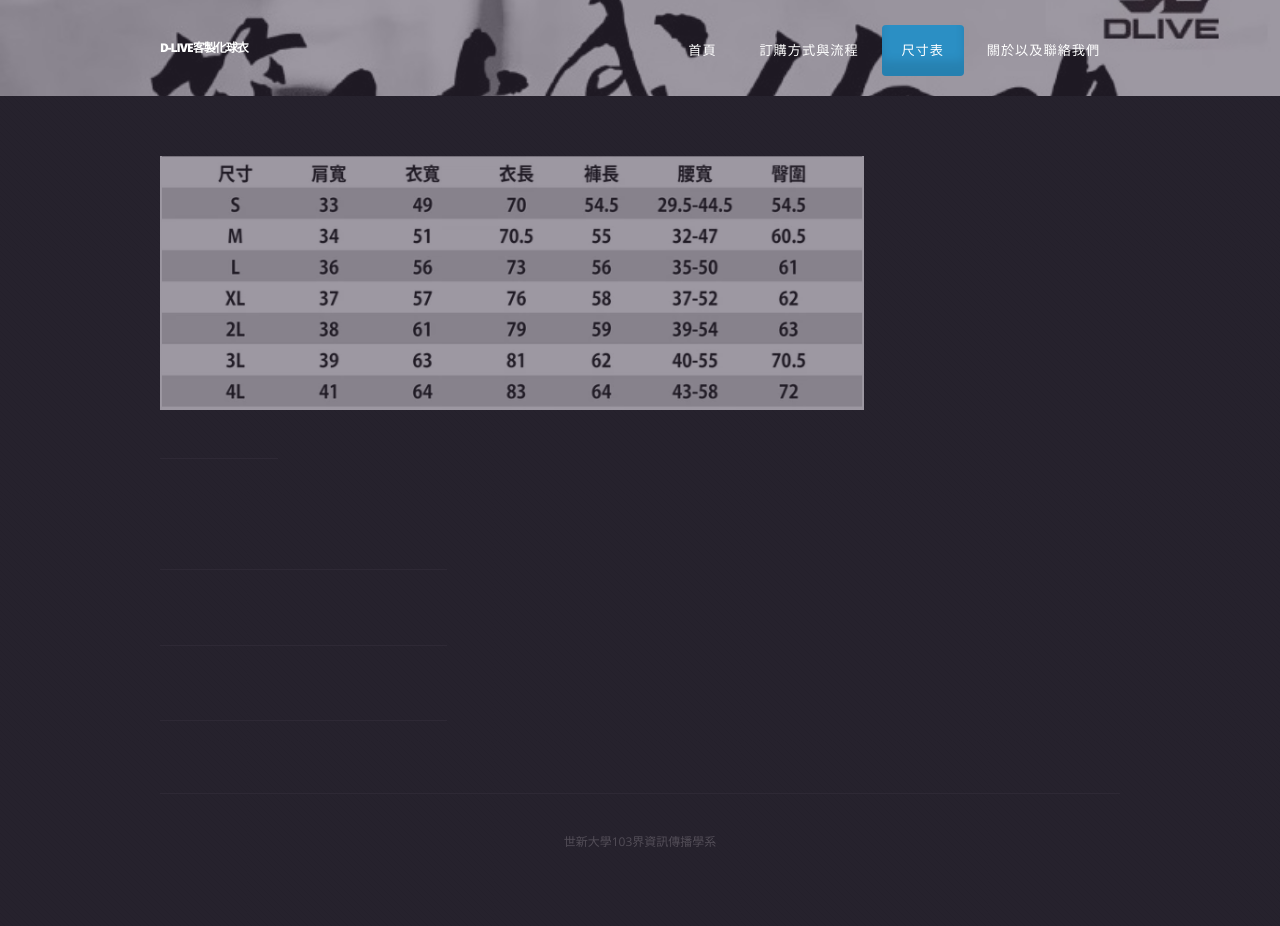
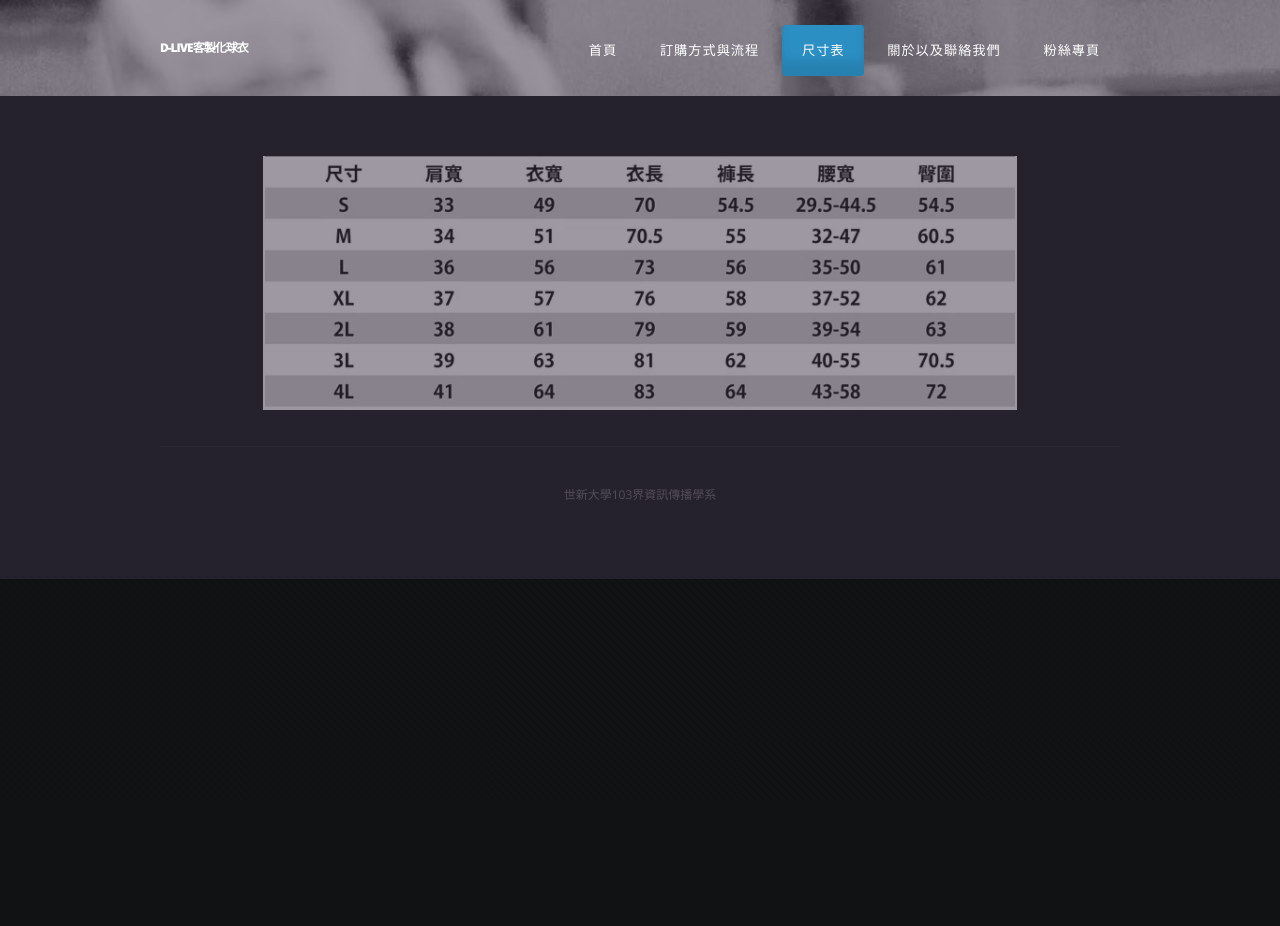
Before and after one commit to MRNo8/D-live, a plain HTML site: page twocolumn2.html in a window 1280 px wide. After the commit the page ends 800 px from the top, so only its background shows below. Drawn offline with nearby package versions, Linux system fonts and the light colour scheme.

Commit message:
v2.0 lul

```diff
--- a/css/style.css
+++ b/css/style.css
@@ -720,14 +720,9 @@ a:hover
 
 	#header-wrapper
 	{
-		/*background: url(../images/banner.jpg) no-repeat center top;
+		background: url(../images/banner.jpg) no-repeat center fixed;
 		background-size: cover;
-		position: relative;*/
-		background: url(../images/banner.jpg) no-repeat center center fixed;
-  -webkit-background-size: cover;
-  -moz-background-size: cover;
-  -o-background-size: cover;
-  background-size: cover;
+		/*position: fixed;*/
 	}
 
 	#header-wrapper:before
--- a/twocolumn2.html
+++ b/twocolumn2.html
@@ -38,6 +38,7 @@
                       <li><a href="twocolumn1.html">訂購方式與流程</a></li>
                       <li class="current_page_item"><a href="twocolumn2.html">尺寸表</a></li>
                       <li><a href="onecolumn.html">關於以及聯絡我們</a></li>
+                      <li><a href="https://www.facebook.com/Dlive-%E5%AE%A2%E8%A3%BD%E5%8C%96%E6%9C%8D%E5%8B%99-282494748926483/">粉絲專頁</a></li>
                     </ul>
                 </nav>
 
@@ -50,46 +51,17 @@
 
         	<div id="page">
             	<div class="container">
-                	<div class="row">
+                    <img src="images/尺寸表.png" width="754" height="254" style="display:block; margin:auto;" alt=""/>
+                </div>
+                            <section id="box2">
+            </div>
 
-                    	<div id="sidebar" class="4u">
-                        	<div class="row">
-                                <img src="images/尺寸表.png" width="754" height="254" alt=""/>
-                                <section id="box1" class="6u">
-                                  <h2>&nbsp;</h2>
-                                  <ul class="style4">
-
-                                        <li></li>
-                                    </ul>
-                                </section>
-</div>
-                            <section id="box2">
-<ul class="style2">
-              <li class="first">
-                                        <p>&nbsp;</p>
-                                    </li>
-                                    <li>
-                                        <p>&nbsp;</p>
-                                    </li>
-                                    <li>
-                                        <p>&nbsp;</p>
-                                    </li>
-                                    <li> </li>
-                                </ul>
-</section>
-                        </div>
-
-                    	<div id="content" class="8u skel-cell-important"> </div>
-
-                    </div>
-                </div>
+            <div id="content" class="8u skel-cell-important">
             </div>
 
 		<!-- /Page -->
 
 		<!-- Copyright -->
             <div id="copyright" class="container">世新大學103界資訊傳播學系</div>
-
-
 	</body>
 </html>
```
Also changed, not shown: index.html (+3 -1 lines), onecolumn.html (+12 -14 lines), twocolumn1.html (+2 -1 lines), images/12312312312312312.png (added), images/1232132131231-1.png (added).
